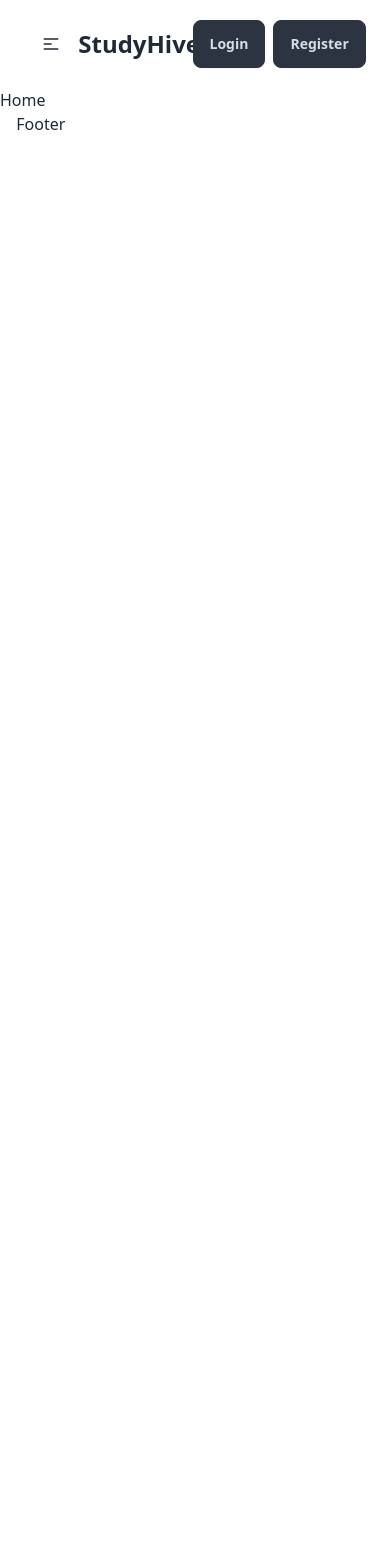
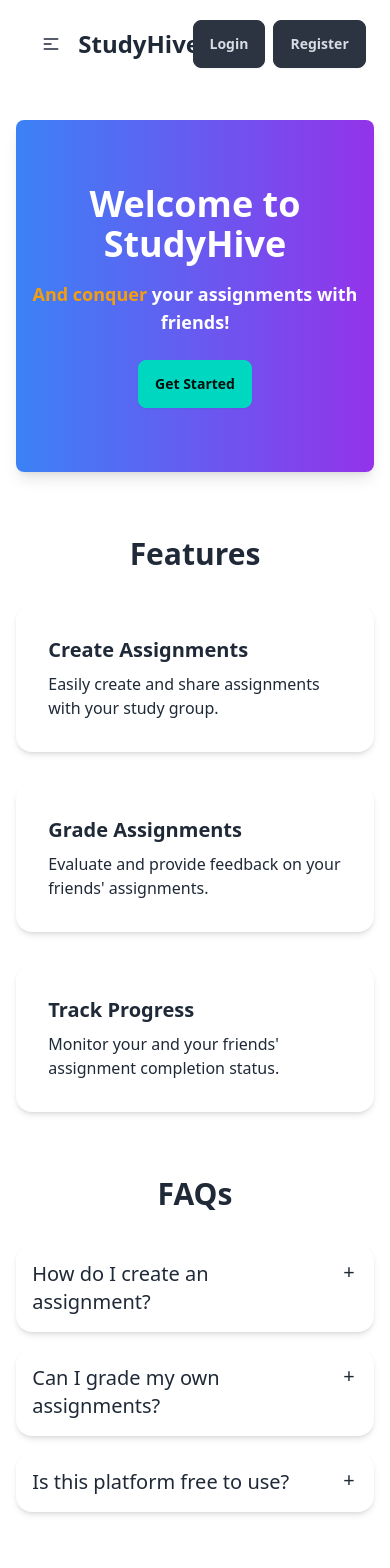
Before and after one commit to ammar-bin-quddus/studyHive-client, a React (Vite) app: page / in a window 390 px wide. Shown: the top 1568 px of the page. Before the commit the page ends 844 px from the top, so only its background shows below. Built offline with nearby package versions, Linux system fonts and the light colour scheme; no server answers.

Commit message:
add home page

```diff
--- a/package.json
+++ b/package.json
@@ -19,6 +19,7 @@
     "react-dom": "^18.3.1",
     "react-icons": "^5.4.0",
     "react-router-dom": "^7.1.1",
+    "react-simple-typewriter": "^5.0.1",
     "react-toastify": "^11.0.2",
     "sort-by": "^1.2.0",
     "sweetalert2": "^11.15.3"
--- a/src/auth/Register.jsx
+++ b/src/auth/Register.jsx
@@ -50,7 +50,7 @@ const Register = () => {
 
         // send data to server
 
-        fetch("https://crowd-donation-server.vercel.app/users", {
+        fetch("https://study-hive-server-site.vercel.app/users", {
           method: "POST",
           headers: {
             "content-type": "application/json",
@@ -79,6 +79,28 @@ const Register = () => {
     handleGoogleLogin()
       .then((res) => {
         setLoading(false);
+        // send data to server
+
+        const user = res.user;
+
+        const userData = {
+          userName: user.displayName,
+          photoURL: user.photoURL,
+          email: user.email,
+        };
+
+        fetch("https://study-hive-server-site.vercel.app/users", {
+          method: "POST",
+          headers: {
+            "content-type": "application/json",
+          },
+          body: JSON.stringify(userData),
+        })
+          .then((res) => res.json())
+          .then((data) => {
+            //console.log(data);
+          });
+
         navigate("/");
       })
       .catch((err) => {
--- a/src/pages/Home.jsx
+++ b/src/pages/Home.jsx
@@ -1,9 +1,103 @@
-import React from 'react'
+import React from "react";
+import { Link } from "react-router-dom";
+import { Typewriter } from "react-simple-typewriter";
 
 const Home = () => {
   return (
-    <div>Home</div>
-  )
-}
+    <div className="w-11/12 mx-auto my-8">
+      {/* Banner Section */}
+      <section className="bg-gradient-to-r from-blue-500 to-purple-600 text-white py-16 rounded-lg shadow-lg">
+        <div className="text-center">
+          <h1 className="text-4xl md:text-6xl font-bold mb-4">
+            Welcome to StudyHive
+          </h1>
+          {/* Connect, collaborate, and conquer */}
+          <p className="text-lg md:text-xl mb-6 font-bold">
+            <span className="text-amber-500">
+            <Typewriter
+              cursor
+              cursorStyle=" "
+              cursorBlinking
+              delaySpeed={1000}
+              deleteSpeed={45}
+              loop={0}
+              typeSpeed={90}
+              words={["Connect", "Collaborate", "And conquer"]}
+            />
+            </span>
+            your assignments with friends!
+          </p>
+          <Link to="/create-assignments"><button className="btn btn-accent btn-md">Get Started</button></Link>
+        </div>
+      </section>
 
-export default Home
+      {/* Feature Section */}
+      <section className="my-16">
+        <h2 className="text-3xl text-center font-bold mb-8">Features</h2>
+        <div className="grid grid-cols-1 md:grid-cols-3 gap-8">
+          <div className="card bg-base-100 shadow-md">
+            <div className="card-body">
+              <h3 className="text-xl font-bold">Create Assignments</h3>
+              <p>Easily create and share assignments with your study group.</p>
+            </div>
+          </div>
+          <div className="card bg-base-100 shadow-md">
+            <div className="card-body">
+              <h3 className="text-xl font-bold">Grade Assignments</h3>
+              <p>Evaluate and provide feedback on your friends' assignments.</p>
+            </div>
+          </div>
+          <div className="card bg-base-100 shadow-md">
+            <div className="card-body">
+              <h3 className="text-xl font-bold">Track Progress</h3>
+              <p>
+                Monitor your and your friends' assignment completion status.
+              </p>
+            </div>
+          </div>
+        </div>
+      </section>
+
+      {/* FAQ Section */}
+      <section className="my-16">
+        <h2 className="text-3xl text-center font-bold mb-8">FAQs</h2>
+        <div className="space-y-4">
+          <div className="collapse collapse-plus bg-base-100 shadow-md">
+            <input type="checkbox" />
+            <div className="collapse-title text-xl font-medium">
+              How do I create an assignment?
+            </div>
+            <div className="collapse-content">
+              <p>
+                Go to the assignments page and click on "Create Assignment" to
+                start.
+              </p>
+            </div>
+          </div>
+          <div className="collapse collapse-plus bg-base-100 shadow-md">
+            <input type="checkbox" />
+            <div className="collapse-title text-xl font-medium">
+              Can I grade my own assignments?
+            </div>
+            <div className="collapse-content">
+              <p>
+                No, you can only grade assignments submitted by your friends.
+              </p>
+            </div>
+          </div>
+          <div className="collapse collapse-plus bg-base-100 shadow-md">
+            <input type="checkbox" />
+            <div className="collapse-title text-xl font-medium">
+              Is this platform free to use?
+            </div>
+            <div className="collapse-content">
+              <p>Yes, StudyHive is completely free to use for everyone.</p>
+            </div>
+          </div>
+        </div>
+      </section>
+    </div>
+  );
+};
+
+export default Home;
--- a/src/pages/MyAssignments.jsx
+++ b/src/pages/MyAssignments.jsx
@@ -6,7 +6,7 @@ const MyAssignments = () => {
   const [selected, setSelected] = useState(null);
   const [showModal, setShowModal] = useState(false);
 
-  console.log(myAssignments);
+  //console.log(myAssignments);
 
   const { user } = useContext(AuthContext);
 
--- a/src/pages/PendingTasks.jsx
+++ b/src/pages/PendingTasks.jsx
@@ -10,7 +10,7 @@ const PendingTasks = () => {
 
   const [pendingTasks, setPendingTasks] = useState(allData);
   const [selectedTask, setSelectedTask] = useState(null);
-  console.log(pendingTasks);
+  //console.log(pendingTasks);
 
   const handleGiveMark = (task) => {
     setSelectedTask(task);
@@ -39,7 +39,7 @@ const PendingTasks = () => {
     )
       .then((res) => res.json())
       .then((data) => {
-        console.log(data);
+        //console.log(data);
 
         if (data.modifiedCount > 0) {
           Swal.fire({
--- a/src/pages/UpdateAssignments.jsx
+++ b/src/pages/UpdateAssignments.jsx
@@ -44,7 +44,7 @@ const UpdateAssignments = () => {
     })
       .then((res) => res.json())
       .then((data) => {
-        console.log(data);
+        //console.log(data);
         if (data.modifiedCount) {
           Swal.fire({
             title: "Success!",
--- a/src/pages/ViewAssignment.jsx
+++ b/src/pages/ViewAssignment.jsx
@@ -5,7 +5,7 @@ import Swal from "sweetalert2";
 
 const ViewAssignment = () => {
   const assignmentsData = useLoaderData();
-  console.log(assignmentsData);
+  //console.log(assignmentsData);
 
   const { user } = useContext(AuthContext);
 
@@ -39,7 +39,7 @@ const ViewAssignment = () => {
     })
       .then((res) => res.json())
       .then((data) => {
-        console.log(data);
+        //console.log(data);
         if (data.insertedId) {
           Swal.fire({
             title: "Success!",
@@ -54,14 +54,14 @@ const ViewAssignment = () => {
 
   return (
     <div className="w-11/12 mx-auto my-8">
-      <div className="card card-side bg-base-100 shadow-xl">
-        <figure className="w-[40%]">
+      <div className="card card-side bg-base-100 shadow-xl flex flex-col sm:flex-row">
+        <figure className="sm:w-[40%] h-[300px]">
           <img src={photoUrl} alt="Movie" />
         </figure>
-        <div className="card-body w-[60%]">
+        <div className="card-body sm:w-[60%]">
           <h2 className="card-title">{title}</h2>
           <p>{description}</p>
-          <p>Marks: {marks}</p>
+          <p><span className="font-semibold">Marks:</span> {marks}</p>
           <p>Due Date: {dueDate}</p>
           <p>Assignment Level: {level}</p>
           <div className="card-actions justify-end">
--- a/src/provider/AuthProvider.jsx
+++ b/src/provider/AuthProvider.jsx
@@ -16,7 +16,7 @@ const AuthProvider = ({ children }) => {
   const [user, setUser] = useState(null);
   const [loading, setLoading] = useState(true);
 
-  console.log(user)
+  //console.log(user)
 
   //console.log(user, loading);
 
```
Also changed, not shown: 1 other file (tests, documents, lock files or other folders).
